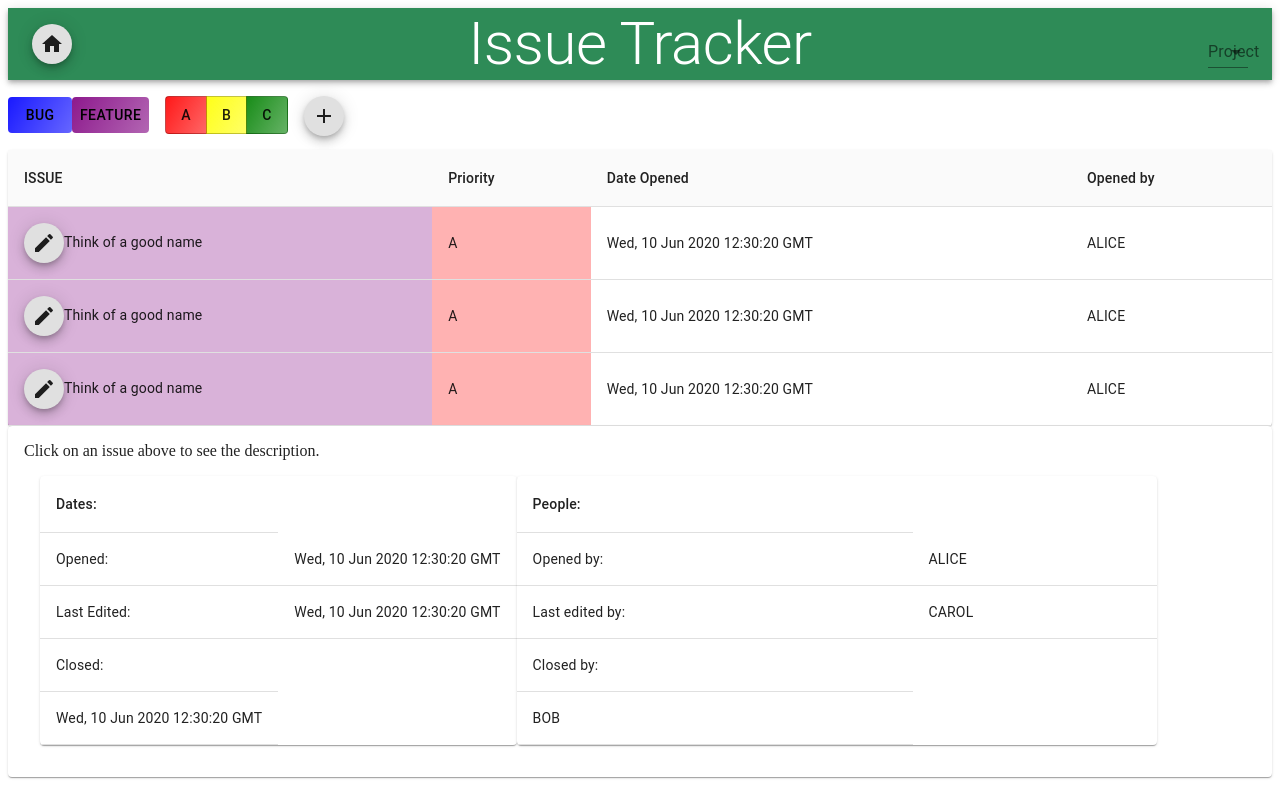
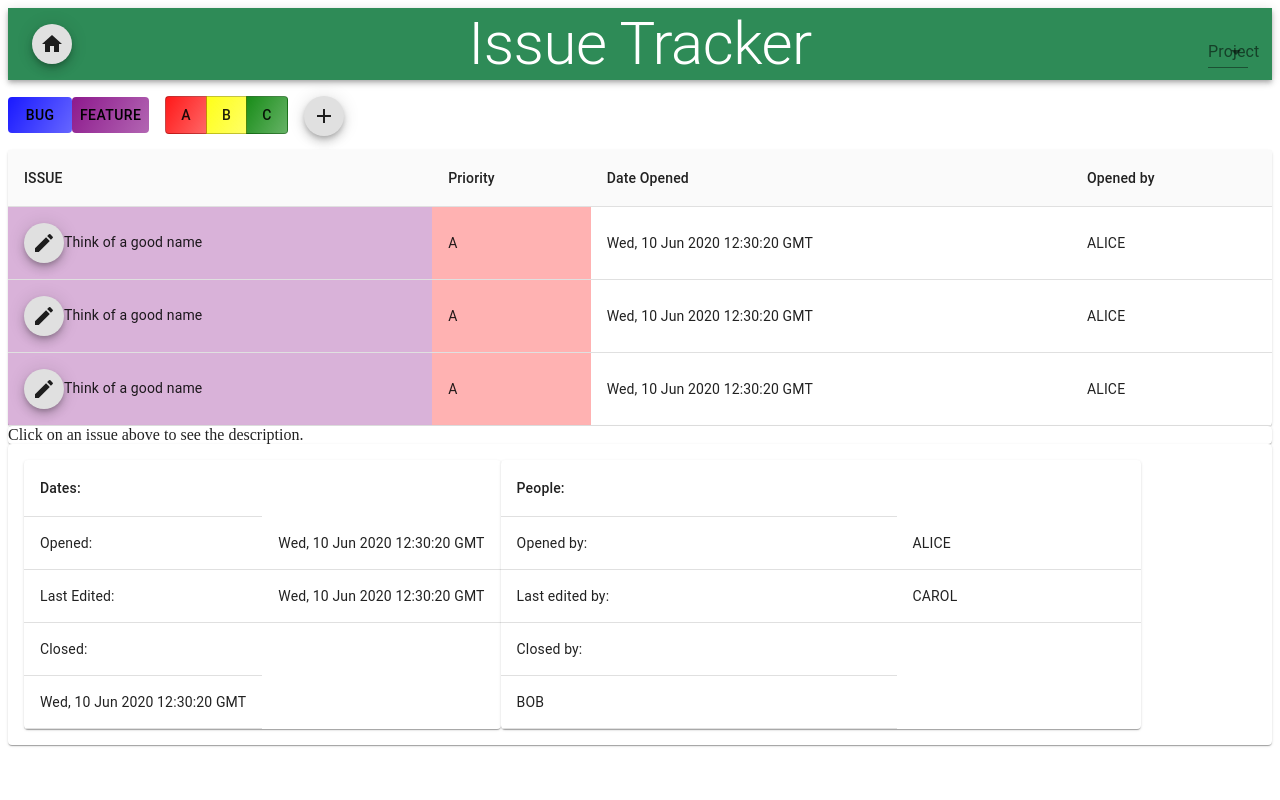
Before and after one commit to wmcooper2/issue-tracker, a React (Create React App) app: page / in a window 1280 px wide. Built offline with nearby package versions, Linux system fonts and the light colour scheme; no server answers.

Commit message:
Figured out why the details were being overwritten when edited. See my notes in progress.md
Changed the styling of the details component.

```diff
--- a/src/components/dashboard.jsx
+++ b/src/components/dashboard.jsx
@@ -29,15 +29,13 @@ const Dashboard = ({ issue }) => {
       <Box className={styles.projectDashboard}>
         <IssueTable></IssueTable>
       </Box>
-      <Paper className={styles.description}>
-        <Box component="div">{issue.description}</Box>
-
-        <Box component="div" className={styles.details}>
-          <IssueDates></IssueDates>
-          <IssuePeople></IssuePeople>
-        </Box>
+      <Paper component="div">{issue.description}
       </Paper>
-    </React.Fragment>
+      <Paper component="div" className={styles.details}>
+        <IssueDates></IssueDates>
+        <IssuePeople></IssuePeople>
+      </Paper>
+    </React.Fragment >
   );
 };
 
```
Also changed, not shown: 1 other file (tests, documents, lock files or other folders).
